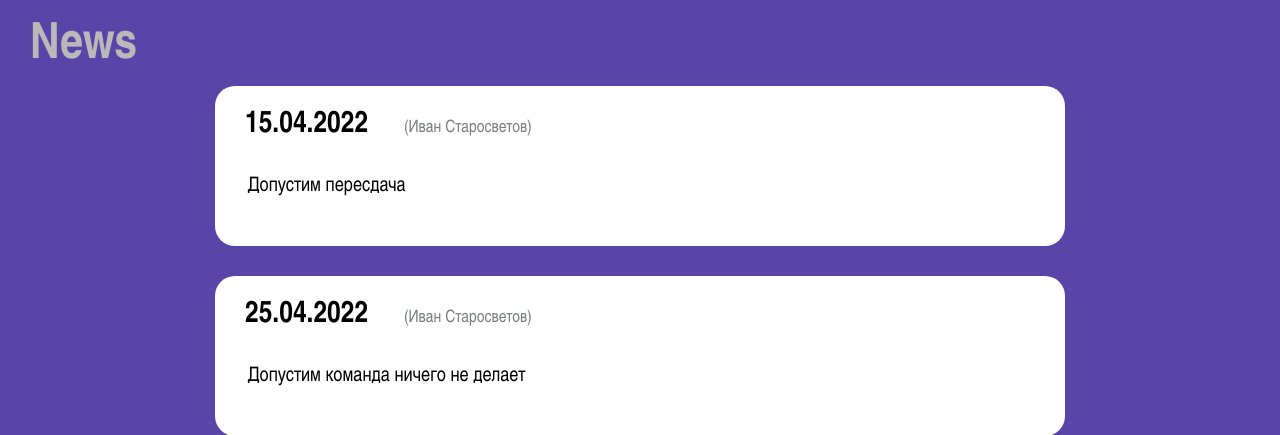
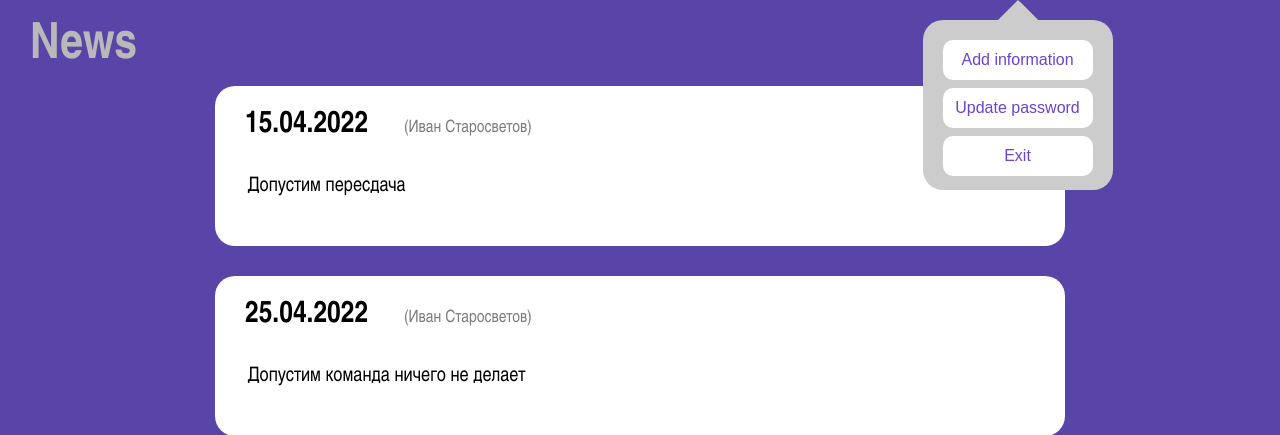
Before and after one commit to Mihan4ik0/BVT2101SITE, a Flask app: page /news in a window 1280 px wide. Shown: the part 102-537 px from the top of the page. Run offline with Flask 2, Linux system fonts and the light colour scheme.

Commit message:
fixing and js for news

```diff
--- a/static/css/base.css
+++ b/static/css/base.css
@@ -23,11 +23,11 @@ body {
 }
 
 .top-menu {
-
     display: flex;
     align-items: center;
     justify-content: center;
     flex-wrap: nowrap;
+    position: relative;
 }
 
 .header-logo {
@@ -66,8 +66,43 @@ body {
     margin: 0px 0px 30px 0px;
 }
 
-.head-avatar-menu {
+.header-avatar-menu {
+    background-color: #ccc;
+	border-radius: 20px;
+	height: 130px;
+	width: 150px;
+	padding: 20px;
+	position: absolute;
+	margin: 310px 0px 0px 755px;
+}
 
+.header-avatar-menu:before {
+	border: 20px solid transparent;
+	border-bottom-color: #ccc;
+	position: absolute;
+	bottom: 100%;
+	right: 75px;
+	content: '';
+}
+
+.header-avatar-menu:after {
+	border: 18px solid transparent;
+	border-bottom-color: #ccc;
+	position: absolute;
+	bottom: 100%;
+	right: 75px;
+	content:'';
+}
+
+.avatar-menu-actions {
+    width: 150px;
+    height: 40px;
+    -webkit-border-radius: 10px;
+    background-color: #fff;
+    font-size: 16px;
+    margin: 0px 0px 8px 0px;
+    color: #6a44d0;
+    border: none;
 }
 
 /*Container
--- /dev/null
+++ b/static/js/script.js
@@ -0,0 +1,10 @@
+//Скрываем и показываем элемент header на странице
+function userActions() {
+    let el = document.getElementsByClassName("header-avatar-menu");
+    for(var i = 0; i < el.length; i++) {
+        if (el[i].style.display == 'block')
+            el[i].style.display = 'none';
+        else
+            el[i].style.display = 'block';
+    }
+}
--- a/templates/login.html
+++ b/templates/login.html
@@ -23,7 +23,7 @@
                     <input class="box-input" type = "password" value="" maxlength="70" name="password" placeholder="Password"/>
 
                     <div class="box-restore-pass">
-                        <a href="{{ url_for('reset')}}">Forgot password?</a>
+                        <a href="{{url_for('reset')}}">Forgot password?</a>
                     </div>
                     <button type = "submit" class="box-send">Sign in</button>
                 </form>
--- a/templates/news.html
+++ b/templates/news.html
@@ -16,18 +16,24 @@
 					<ul>
 						<li><a href="/main.html">Main page</a></li>
 						<li><a href="/tt_home.html">Timetable/Homework</a></li>
-						<li><a href="/news.html">News</a></li>
+						<li><a href="{{url_for('news')}}">News</a></li>
 					</ul>
 				</div>
 				<div class="header-avatar">
 					<img src="/static/img/avatar.png" class="header-icon">
-					<img src="/static/img/arrow-down.png" class="header-arrow-down">
+					<img src="/static/img/arrow-down.png" class="header-arrow-down" onclick="userActions()">
 				</div>
-				<!--<div class="head-avatar-menu">
-					<a href="/addinfo.html">Add information</a>
-					<a href="/update_password.html">Update password</a>
-					<a href="/login.html">Exit</a>
-				</div> -->
+				<div class="header-avatar-menu">
+					<form action="/addinfo.html" target="_blank">
+						<button class="avatar-menu-actions">Add information</button>
+					</form>
+					<form action="{{url_for('update')}}" target="_blank">
+						<button class="avatar-menu-actions">Update password</button>
+					</form>
+					<form action="{{url_for('login')}}" target="_blank">
+						<button class="avatar-menu-actions">Exit</button>
+					</form>
+				</div>
 			</div>
 	</header>
 
@@ -104,6 +110,6 @@
 		</div>
 
 	</footer>
-
+	<script type="text/javascript" src="./static/js/script.js"></script>
 </body>
 </html>
```
